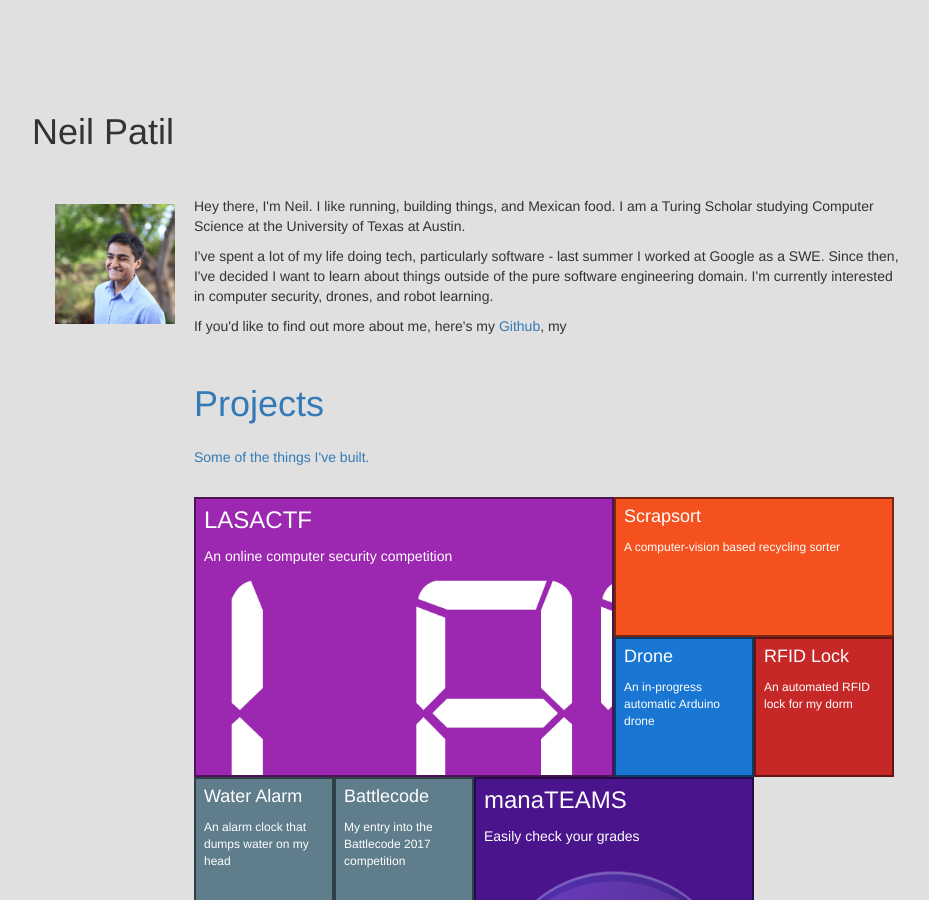
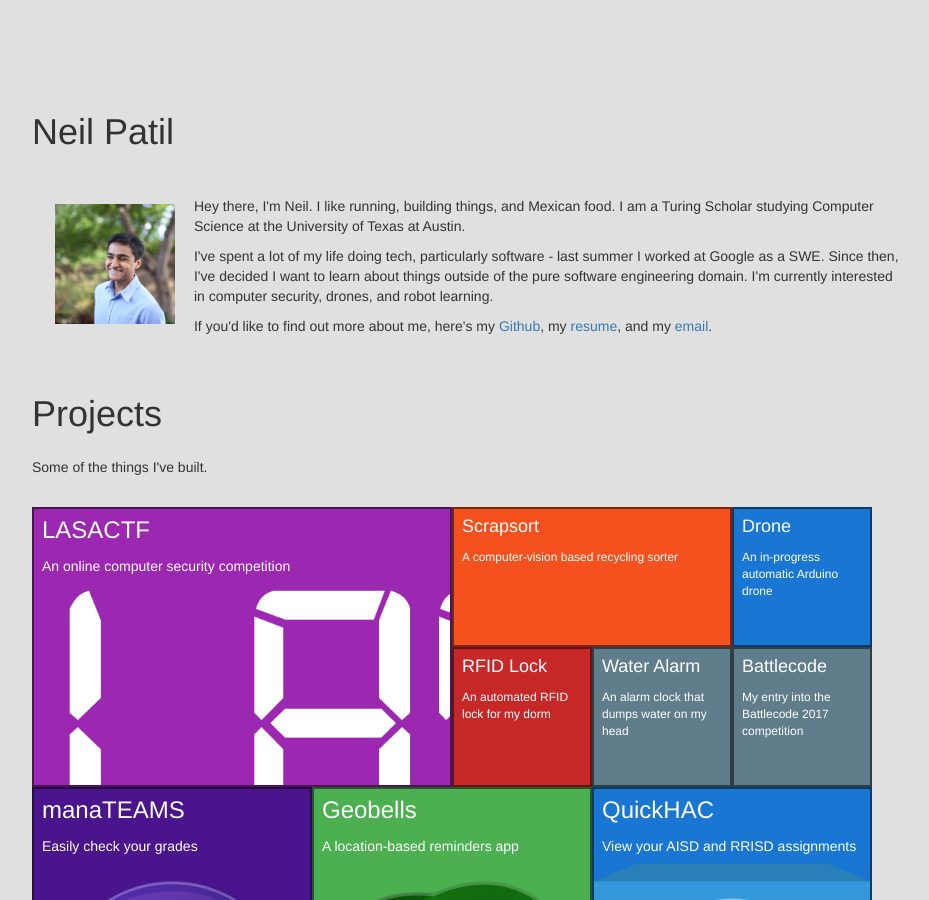
Before and after one commit to patil215/patil215.github.io, a Jekyll site: the page built from index.html, in a window 1280 px wide and 900 px high. Shown: the whole window, without its empty margins (167-1096 px from the left). Built offline with Jekyll 4.4.1, drawn with Linux system fonts in a browser that asks for light colours; nearby versions of some CDN libraries.

Commit message:
Fix links

```diff
--- a/index.html
+++ b/index.html
@@ -21,7 +21,7 @@ layout: default
 
 				<p>I've spent a lot of my life doing tech, particularly software - last summer I worked at Google as a SWE. Since then, I've decided I want to learn about things outside of the pure software engineering domain. I'm currently interested in computer security, drones, and robot learning.</p>
 
-				<p>If you'd like to find out more about me, here's my <a href="https://github.com/patil215">Github</a>, my <a href="{{ "/resume/resume.pdf" | prepend: site.baseurl }}
+				<p>If you'd like to find out more about me, here's my <a href="https://github.com/patil215">Github</a>, my <a href="{{ "/resume/resume.pdf" | prepend: site.baseurl }}">resume</a>, and my <a href="mailto:neilpatil215@gmail.com">email</a>.
 			</div>
 		</div>
 
```
